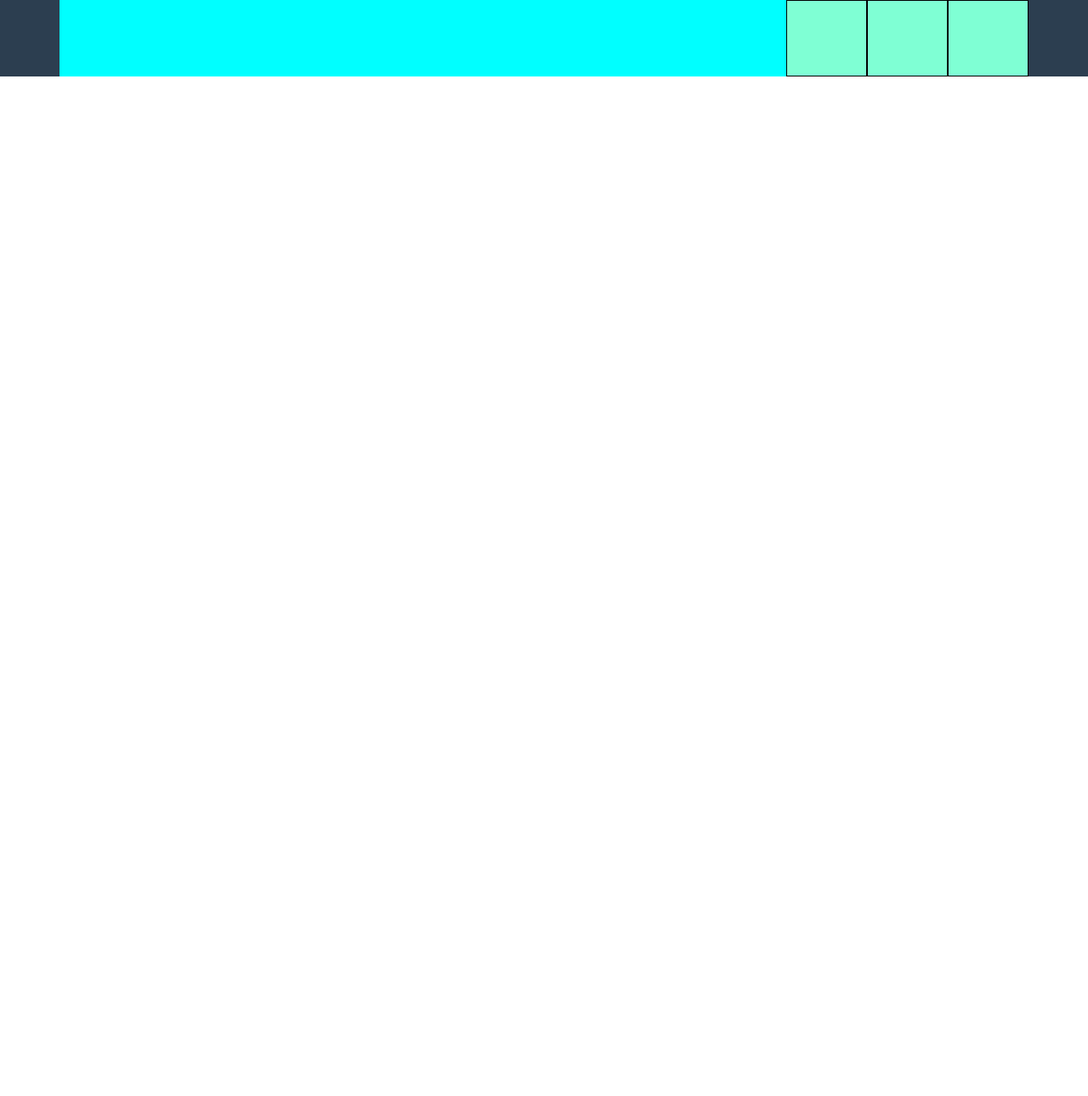
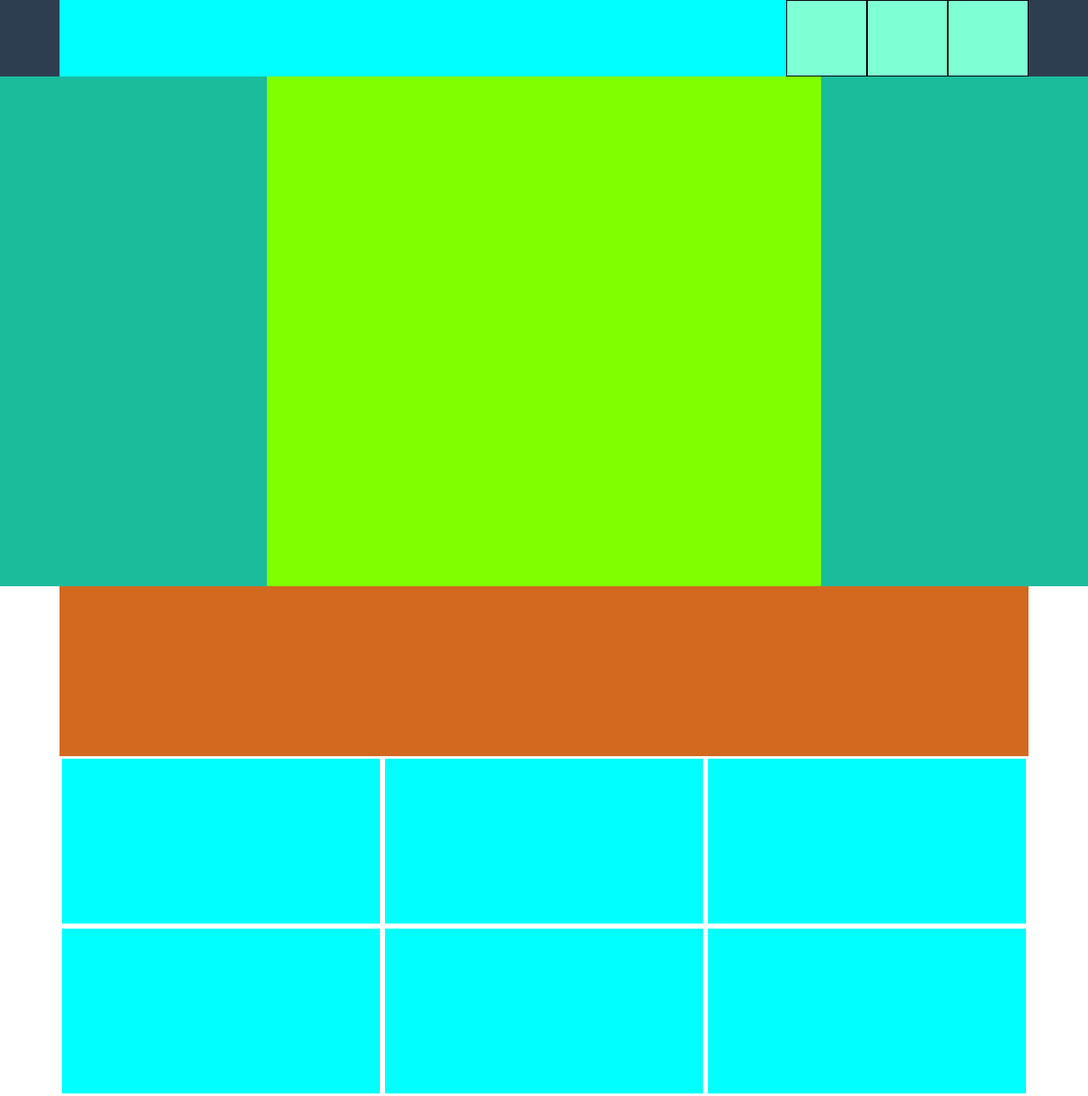
Before and after one commit to pater97/html-css-bootstrap-freelancer, a plain HTML site: page index.html in a window 1280 px wide. Shown: the whole page at 85% size. Before the commit the page ends 800 px from the top, so only its background shows below. Drawn offline with nearby package versions, Linux system fonts and the light colour scheme.

Commit message:
parte portfolio completata

```diff
--- a/index.html
+++ b/index.html
@@ -35,10 +35,28 @@
         </nav>
     </header>
     <main>
-        <section class="row">
+        <section class="row justify-content-center first_part">
             <div class="col-6">
 
             </div>
+        </section>
+        <section class="container second_part">
+            <div class="row justify-content-center">
+                <div class="col-12">
+
+                </div>
+            </div>
+            <div class="row tabella">
+                <div class="col-lg-4 col-md-6"></div>
+                <div class="col-lg-4 col-md-6"></div>
+                <div class="col-lg-4 col-md-6"></div>
+                <div class="col-lg-4 col-md-6"></div>
+                <div class="col-lg-4 col-md-6"></div>
+                <div class="col-lg-4 col-md-6"></div>
+            </div>
+        </section>
+        <section class="row justify-content-center third_part">
+
         </section>
     </main>
 </body>
--- a/style.css
+++ b/style.css
@@ -5,6 +5,18 @@ header{
 main .row:first-child{
     background-color: #1ABC9C;
 }
+
+/* altezze debug*/
+.debug header div,nav,header .row{
+    height: 100%;
+}
+.debug .first_part,.debug .second_part{
+    height: 600px;
+}
+.debug header{
+    height: 90px;
+}
+/* color debug class */
 .debug header .col-9{
     background-color: aqua;
 }
@@ -12,11 +24,15 @@ main .row:first-child{
     background-color: aquamarine;
     border: 1px solid black;
 }
-/* altezze */
-.debug header div,nav,.row{
-    height: 100%;
+.debug .first_part .col-6{
+    background-color: chartreuse;
 }
-/* debug class */
-.debug header{
-    height: 90px;
+.debug .second_part .col-12{
+    background-color: chocolate;
+    height: 200px;
 }
+.debug .second_part .tabella div{
+    height: 200px;
+    background-color: cyan;
+    border: 3px solid white;
+}
```
